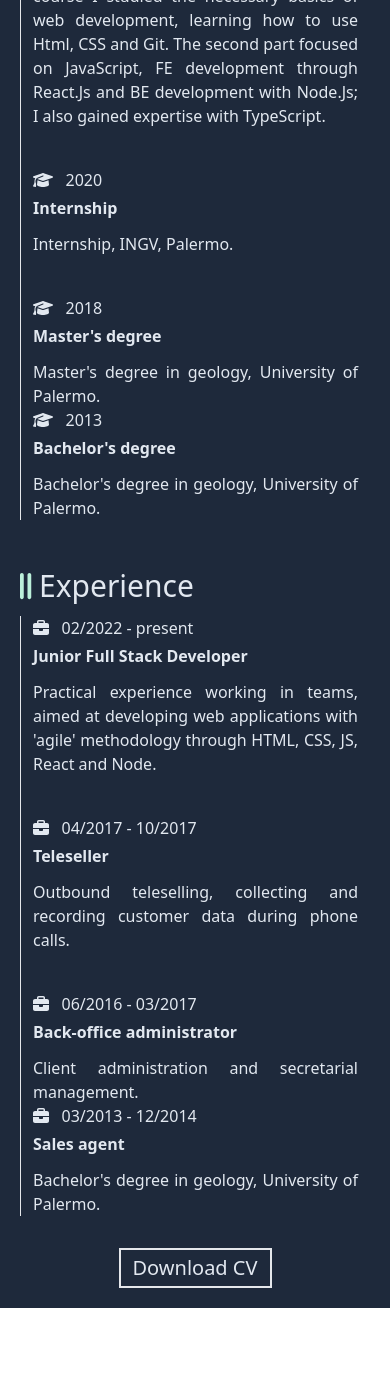
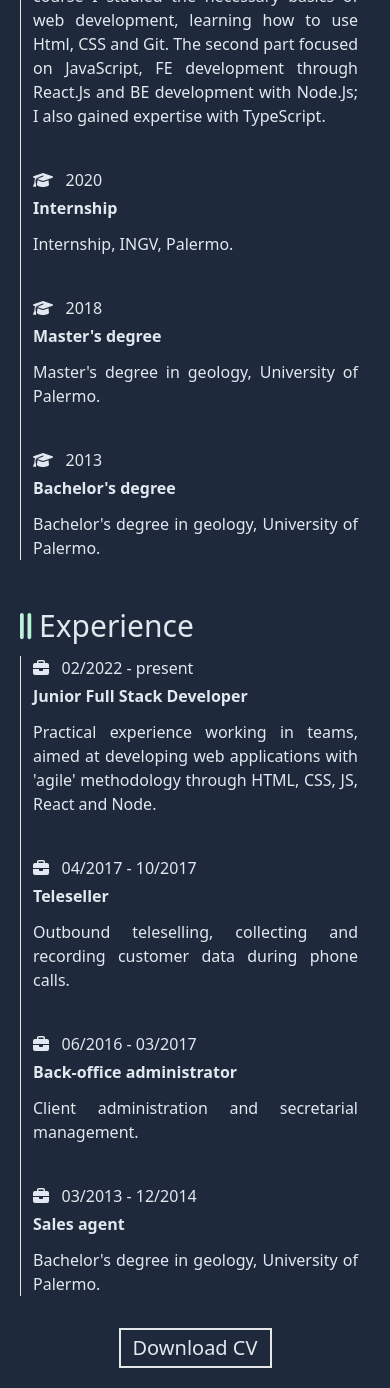
Before and after one commit to Matstraz/portfolio2, a React (Create React App) app: page /about in a window 390 px wide. Shown: the part 581-1969 px from the top of the page. Before the commit the page ends 1889 px from the top, so only its background shows below. Built offline with nearby package versions, Linux system fonts and the light colour scheme; what react-animations would draw is missing.

Commit message:
fix padding about page

```diff
--- a/src/components/pages/About.js
+++ b/src/components/pages/About.js
@@ -50,7 +50,7 @@ export default function About() {
                   <p className="mt-3">{t("about.education.content3")}</p>
                 </div>
               </div>
-              <div className="lg:w-1/2 border-l px-3">
+              <div className="lg:w-1/2 border-l px-3 pt-10 lg:pt-0">
                 <div>
                   {icons.graduation} &nbsp; 2013
                   <p className="font-bold mt-1">
@@ -93,7 +93,7 @@ export default function About() {
                     <p className="mt-3">{t("about.experience.content3")}</p>
                   </div>
                 </div>
-                <div className="lg:w-1/2 border-l px-3">
+                <div className="lg:w-1/2 border-l px-3 pt-10 lg:pt-0">
                   <div>
                     {icons.job} &nbsp; 03/2013 - 12/2014
                     <p className="font-bold mt-1">
```
